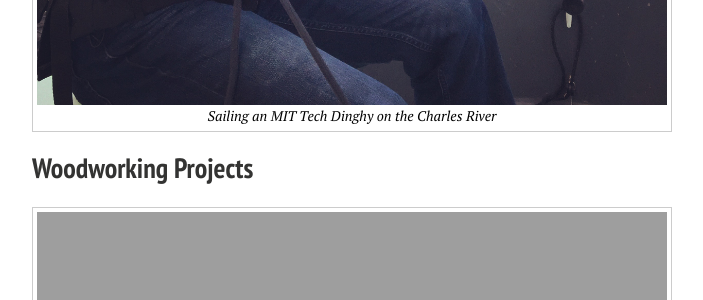
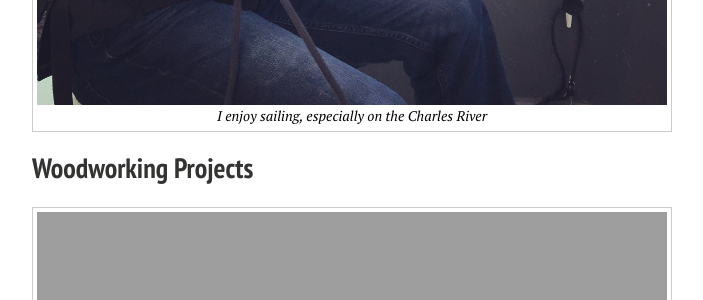
Before and after one commit to mnajia/mnajia.github.io, a Jekyll site: the page built from personal.md, in a window 1280 px wide and 900 px high, scrolled down 1184 px. Shown: the part 154-454 px from the top of the window, without its empty margins (288-991 px from the left). Built offline with Jekyll 4.4.1, drawn with Linux system fonts in a browser that asks for light colours; nearby versions of some CDN libraries.

Commit message:
first commit

```diff
--- a/personal.md
+++ b/personal.md
@@ -39,7 +39,7 @@ figcaption {
 
 <figure>
   <img src="{{ site.url }}/images/IMG_5721.JPG" alt="sailing" style="width:100%">
-  <figcaption>Sailing an MIT Tech Dinghy on the Charles River</figcaption>
+  <figcaption>I enjoy sailing, especially on the Charles River</figcaption>
 </figure>
 
 <h2>Woodworking Projects</h2>
```
